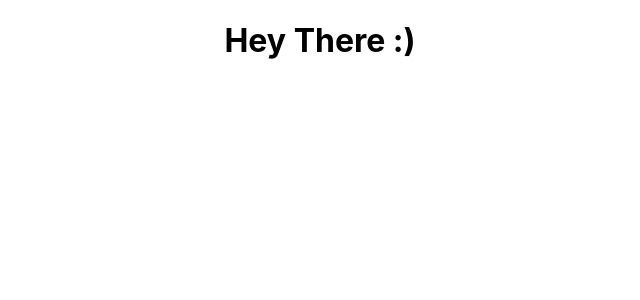
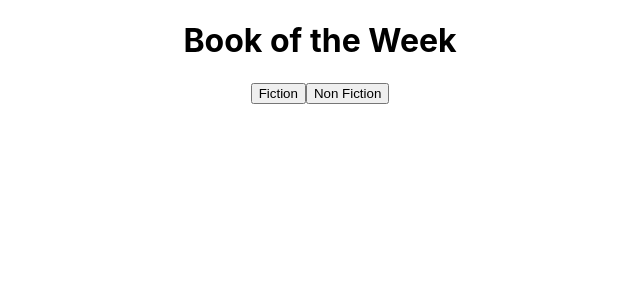
Before and after one commit to jamche/random-book, a React (Create React App) app: page / in a window 1280 px wide. Shown: the top 300 px of the page, without its empty margins (320-960 px from the left). Built offline with nearby package versions, Linux system fonts and the light colour scheme; no server answers.

Commit message:
on click button works

```diff
--- a/src/App.js
+++ b/src/App.js
@@ -12,9 +12,10 @@ class App extends Component {
       }
     }
 
-    componentDidMount(){
+
+    fiction=()=>{
       const urlFiction = "https://api.nytimes.com/svc/books/v3/lists/current/Hardcover%20Fiction.json?api-key=AYVlgIMoj1SLFq79F0Kbjn46f2eGnERX"
-      const urlNonFiction = "https://api.nytimes.com/svc/books/v3/lists/current/Hardcover%20Nonfiction.json?api-key=AYVlgIMoj1SLFq79F0Kbjn46f2eGnERX"
+
       // api call
       axios({
         method:'GET',
@@ -28,6 +29,11 @@ class App extends Component {
           allBooks:responseFiction
         })
       })
+    }
+
+    nonFiction=()=>{
+      const urlNonFiction = "https://api.nytimes.com/svc/books/v3/lists/current/Hardcover%20Nonfiction.json?api-key=AYVlgIMoj1SLFq79F0Kbjn46f2eGnERX"
+
       axios({
         method:'GET',
         url:urlNonFiction,
@@ -44,7 +50,9 @@ class App extends Component {
     render(){
       return (
         <div className="App">
-          <h1>Hey There :)</h1>
+          <h1>Book of the Week</h1>
+          <button onClick={this.fiction}>Fiction</button>
+          <button onClick={this.nonFiction}>Non Fiction</button>
         </div>
       );
   }
```
